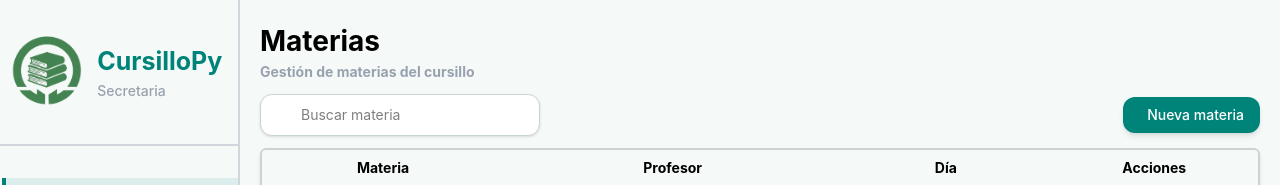
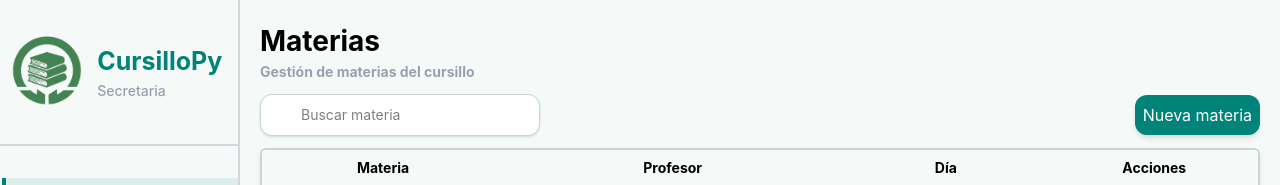
Before and after one commit to leoAchu16/cursillo-ui, a React (Vite) app: page /materias in a window 1280 px wide. Shown: the top 185 px of the page. Built offline with nearby package versions, Linux system fonts and the light colour scheme; what @iconify/tailwind4 would draw is missing.

Commit message:
correccion de estilo de btnPrimary en index.css

```diff
--- a/src/index.css
+++ b/src/index.css
@@ -118,7 +118,7 @@ Como usar:
 
   /*-------------------------------------ESTILOS PARA BOTONES-------------------------------------*/
   .btn-primary {
-    @apply flex items-center gap-2 px-4 py-2 bg-(--btnColor-primary) text-(--textColor-secondary) text-sm font-medium rounded-xl shadow-md hover:bg-(--btnColor-primary-hover) transition-colors cursor-pointer;
+    @apply flex items-center bg-(--btnColor-primary) text-(--textColor-secondary) rounded-xl p-2 shadow-md hover:bg-(--btnColor-primary-hover) transition-colors cursor-pointer;
   }
 
 
```
